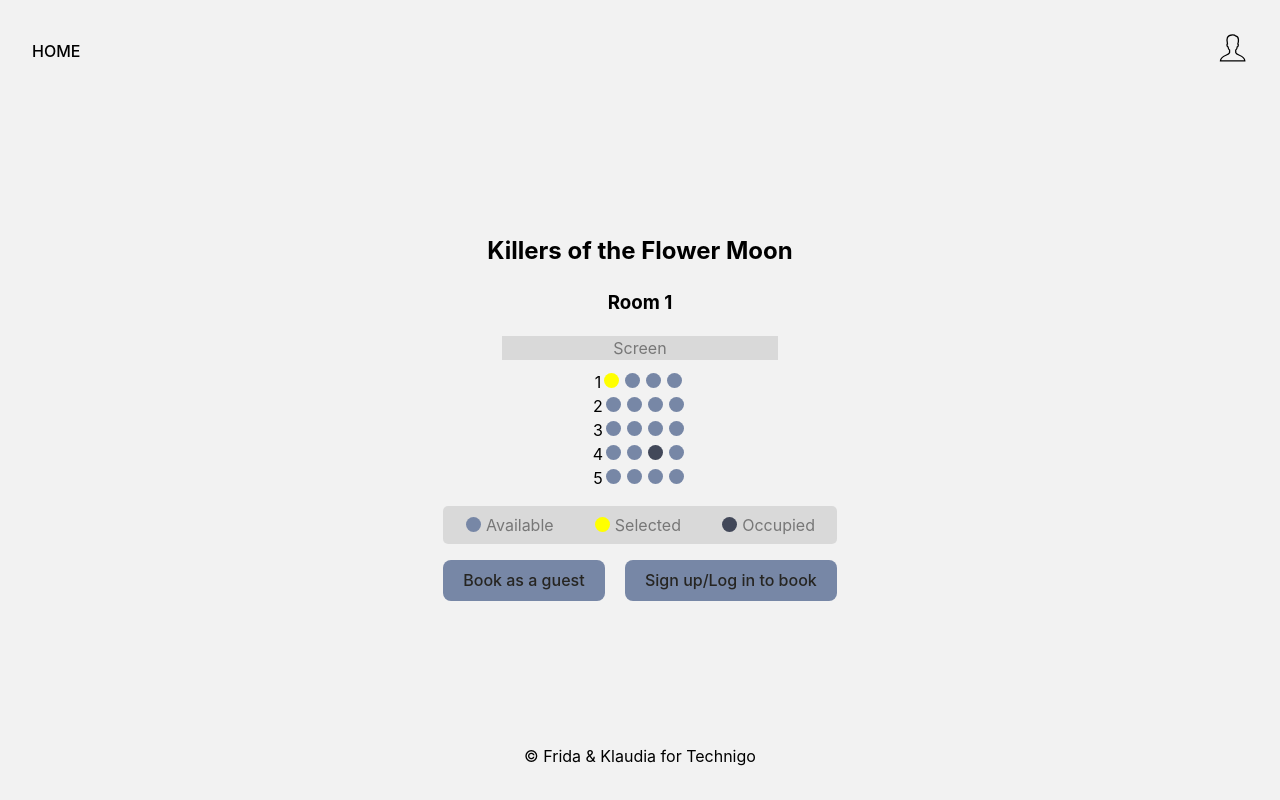
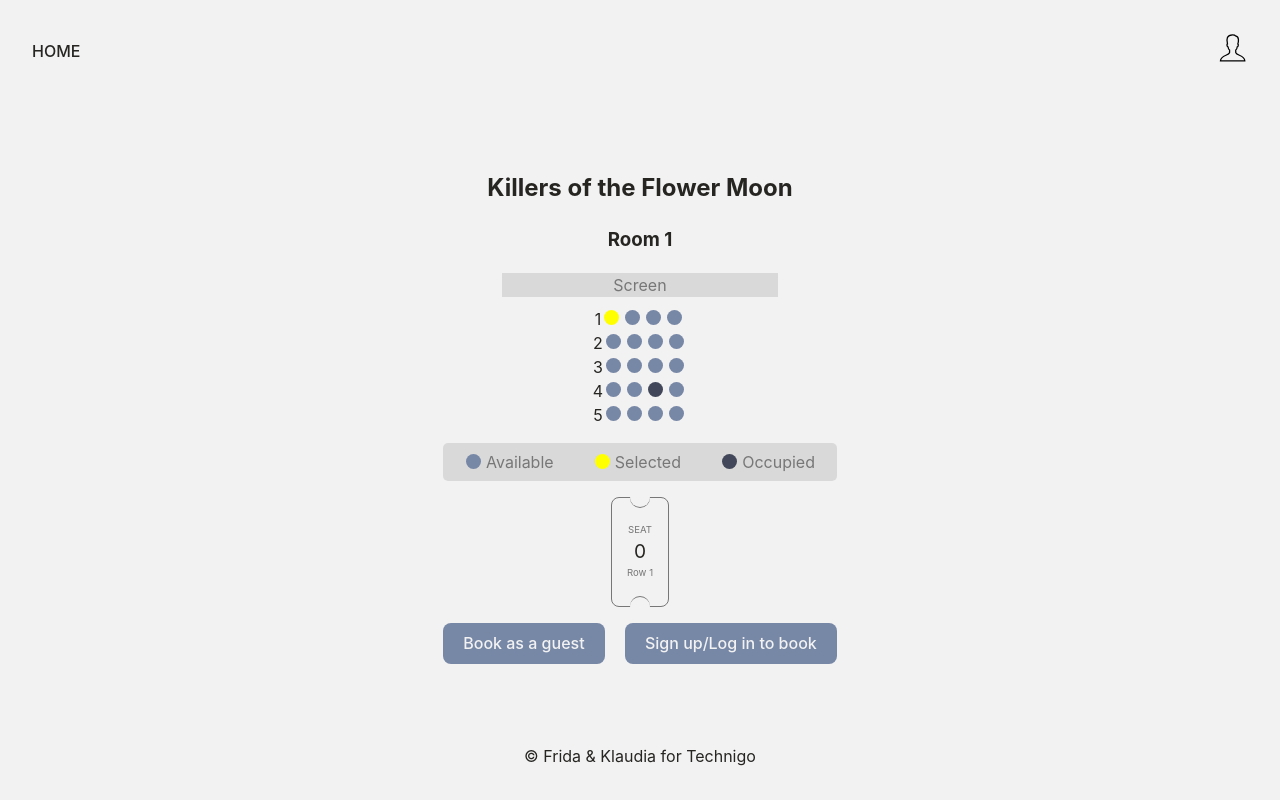
Before and after one commit to Technigo/final-boiler-plate-monorepo, a React (Vite) app: page /booking in a window 1280 px wide. Both pictures are taken after a click on the element 611 px from the left and 380 px from the top of the page. Built offline with nearby package versions, Linux system fonts and the light colour scheme; no server answers.

Commit message:
Added 'tickets' for the selected seats

```diff
--- /dev/null
+++ b/src/components/SelectedTicket.css
@@ -0,0 +1,47 @@
+.a-ticket {
+    --notch-size: 20px;
+    --notch-size-radius: -10px;
+    --ticket-border-color: var(--screen-text-color);
+
+    border: solid var(--ticket-border-color) 1px;
+    border-radius: 8px;
+    width: fit-content;
+    padding: 25px 15px;
+    display: flex;
+    flex-direction: column;
+    color: var(--screen-text-color);
+    position: relative;
+
+}
+
+.ticket-container p {
+    margin: 0;
+}
+.ticket-text {
+    font-size: 0.6rem;
+}
+.seat-number {
+    font-size: 1.2rem;
+    margin: 0;
+    color: var(--font-color);
+}
+
+.ticket-notch {
+    position: absolute;
+    background-color: var(--background-color);
+    /* border: red 1px solid; */
+    border-radius: 50%;
+    left: 50%;
+    transform: translate(-50%, 0);
+    width: var(--notch-size);
+    height: var(--notch-size);
+    overflow: hidden;
+}
+.ticket-notch.top {
+    top: var(--notch-size-radius);
+    border-bottom: var(--ticket-border-color) 1px solid;
+}
+.ticket-notch.bottom {
+    bottom: var(--notch-size-radius);
+    border-top: var(--ticket-border-color) 1px solid;
+}
--- /dev/null
+++ b/src/components/SelectedTicket.jsx
@@ -0,0 +1,17 @@
+import './SelectedTicket.css'
+
+export const SelectedTicket = ({ row, seat }) => {
+    console.log('SELECTED')
+    return(
+        <>
+            <div className="a-ticket">
+                <div className="ticket-notch top"></div>
+                <p className="ticket-text">SEAT</p>
+                <p className="seat-number">{seat}</p>
+                <p className="ticket-text">Row {row}</p>
+                <div className="ticket-notch bottom"></div>
+            </div>
+        </>
+    )
+
+}
--- a/src/index.css
+++ b/src/index.css
@@ -18,8 +18,10 @@
     font-weight: 400;
 
     color-scheme: light dark;
-    color: rgba(255, 255, 255, 0.87);
-    background-color: #242424;
+    /* color: rgba(255, 255, 255, 0.87); */
+    /* background-color: #242424; */
+    background-color: var(--background-color);
+    color: var(--font-color);
 
     font-synthesis: none;
     text-rendering: optimizeLegibility;
@@ -81,8 +83,20 @@
 
   @media (prefers-color-scheme: light) {
     :root {
-      color: inherit;
-      background-color: var(--font-color);
+      /* color: inherit; */
+      /* background-color: var(--font-color); */
+      --font-color: #262522;
+      --background-color: #F2F2F2;
+
+
+
+      /* --background-color: #262522;
+      --font-color: #F2F2F2;
+      --primary-color: #7787A6;
+      --secondary-color: #424859;
+      --screen-color: rgba(0, 0, 0, 0.1);
+      --screen-text-color: #777;
+      --selection-color: yellow; */
     }
     a:hover {
       color: var(--secondary-color);
--- a/src/pages/Booking.css
+++ b/src/pages/Booking.css
@@ -56,3 +56,10 @@
 .seat-legend li span {
     margin: 2px;
 }
+
+.ticket-container {
+    display: flex;
+    width: 100%;
+    justify-content: center;
+    gap: 15px;
+}
--- a/src/pages/Booking.jsx
+++ b/src/pages/Booking.jsx
@@ -1,6 +1,7 @@
-import { useState } from 'react'
+import { useState, useEffect } from 'react'
 import { Link } from 'react-router-dom'
 import { userStore } from '../store/userStore'
+import { SelectedTicket } from '../components/SelectedTicket'
 
 import data from '../showTime.json'
 
@@ -53,6 +54,9 @@ export const Booking = () => {
 		}
 	}
 
+	useEffect( () => console.log(selectedSeats)
+		,[selectedSeats])
+
 	return (
 		<>
 			<h2>{movieTitle}</h2>
@@ -90,6 +94,13 @@ export const Booking = () => {
 					</li>
 				</ul>
 			</section>
+
+			{selectedSeats && (
+				<div className="ticket-container">
+					{selectedSeats.map(item => <SelectedTicket key={item[1]} row={item[0]} seat={item[1]} />)}
+				</div>
+			)}
+
 			{isLoggedIn ? (
 				<>
 					<div className="button-container">
```
